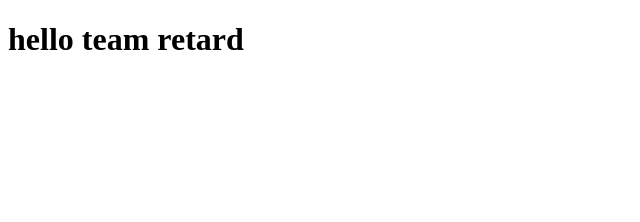
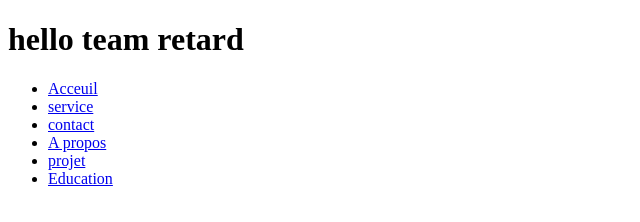
Before and after one commit to guelewar/teamRetard, a plain HTML site: page pages/portfolio.html in a window 1280 px wide. Shown: the whole page, without its empty margins (0-640 px from the left). Drawn offline with Linux system fonts and the light colour scheme.

Commit message:
nouveautés

```diff
--- a/pages/portfolio.html
+++ b/pages/portfolio.html
@@ -7,5 +7,14 @@
 </head>
 <body>
    <h1>hello team retard</h1>
+   <ul>
+    <li><a href="../pages/portfolio.html">Acceuil</a></li>
+    <li><a href="../pages/service.html">service</a></li>
+    <li><a href="../pages/contact.html">contact</a></li>
+    <li><a href="../pages/a-apropos.html">A propos</a></li>
+    <li><a href="../pages/projet.html">projet</a></li>
+    <li><a href="../pages/education.html">Education</a></li>
+
+   </ul>
 </body>
 </html>
```
